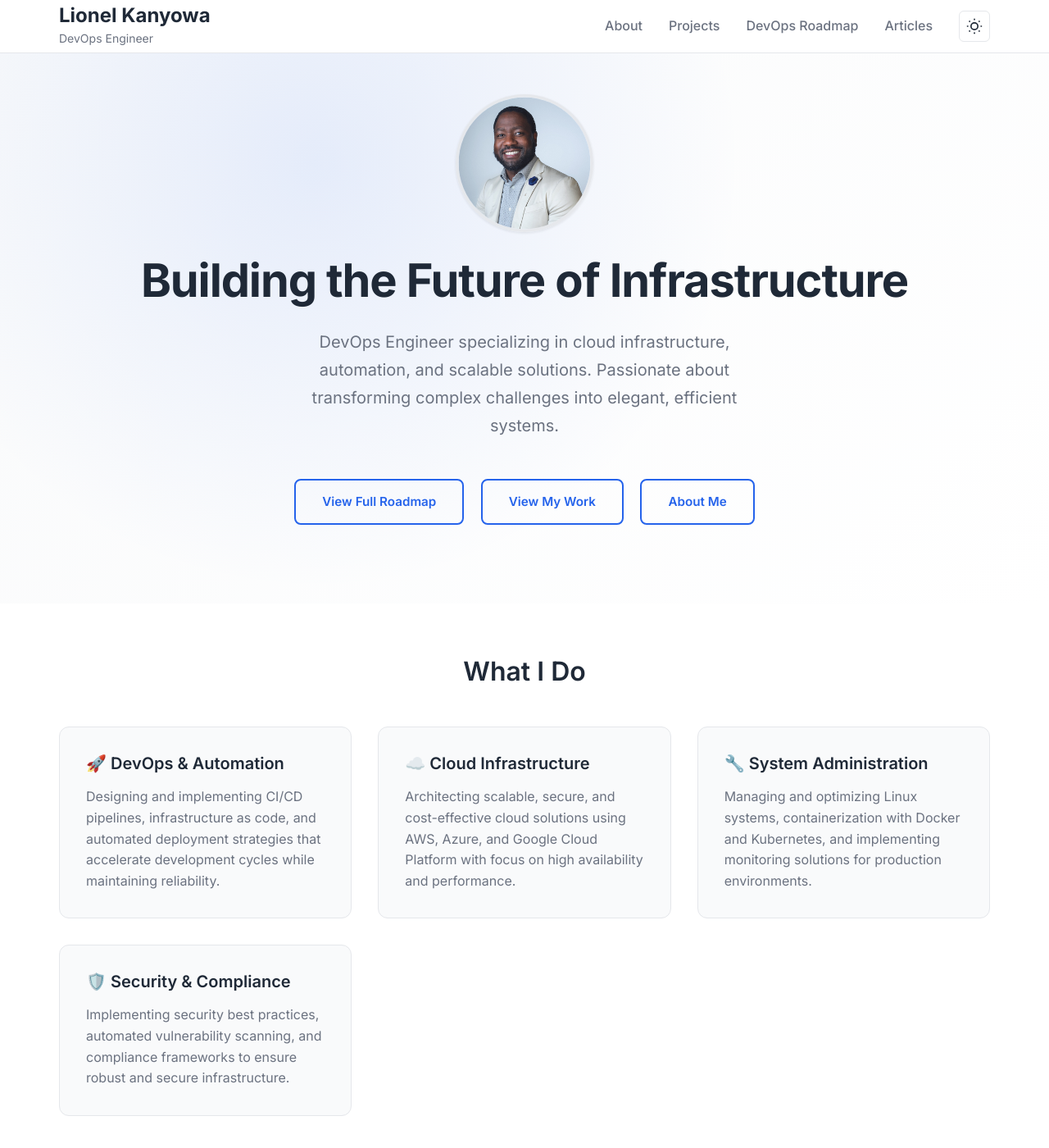
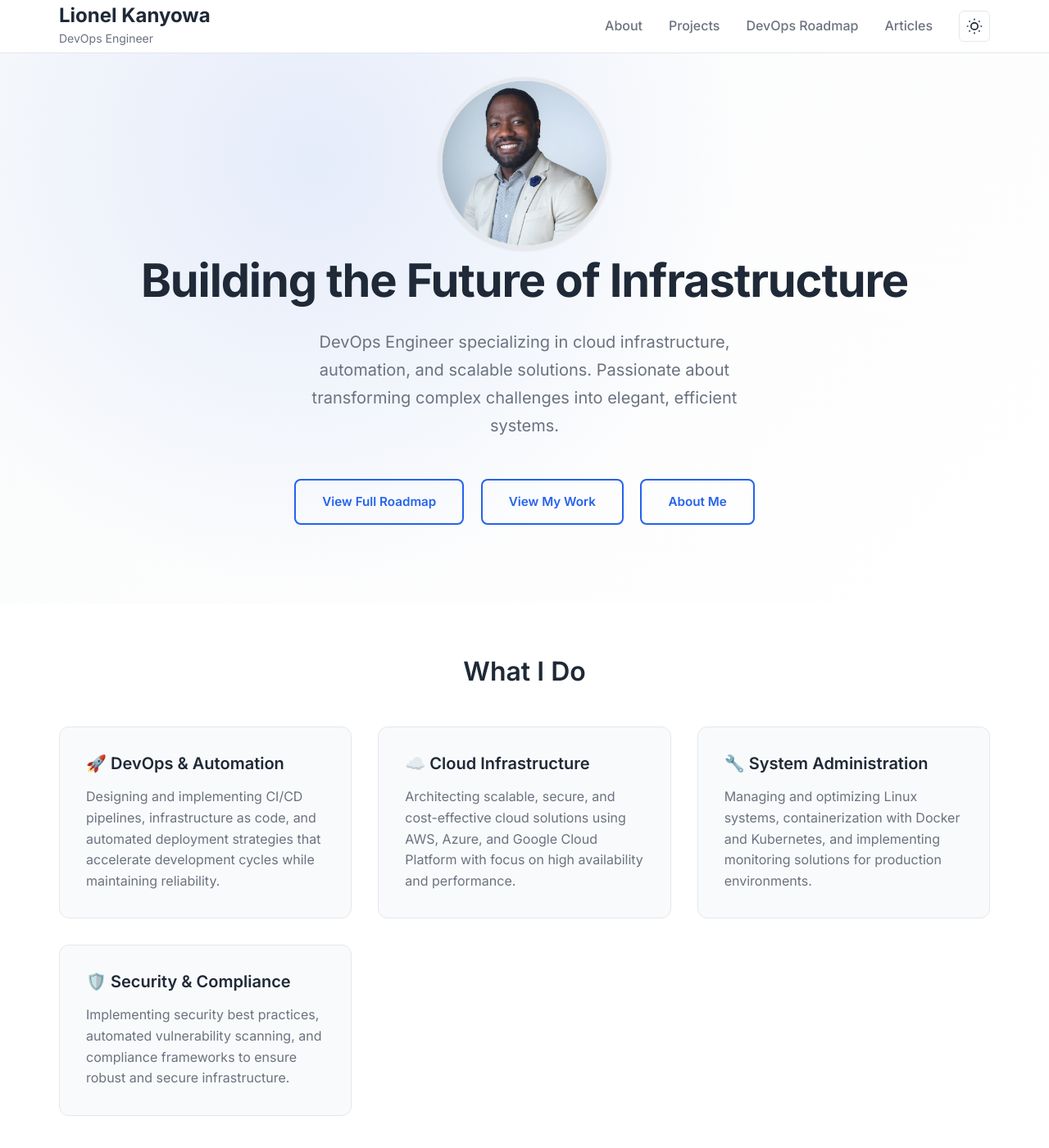
Before and after one commit to lionelkanyowa/lionelkanyowa.github.io, a Jekyll site: the page built from index.html, in a window 1280 px wide and 1400 px high. Shown: the whole window at 82% size. Built offline with Jekyll 4.4.1, drawn with Linux system fonts in a browser that asks for light colours.

Commit message:
altered profile photo size in main.css

```diff
--- a/assets/css/main.css
+++ b/assets/css/main.css
@@ -1215,8 +1215,8 @@ section {
   height: 140px;
   border-radius: 50%;
   object-fit: cover;
-  object-position: center 20%;
-  transform: scale(1.2);
+  object-position: center 30%;
+  transform: scale(1.5);
   border: 3px solid var(--border-color);
   box-shadow: var(--shadow);
   transition: all var(--transition-normal);
```
